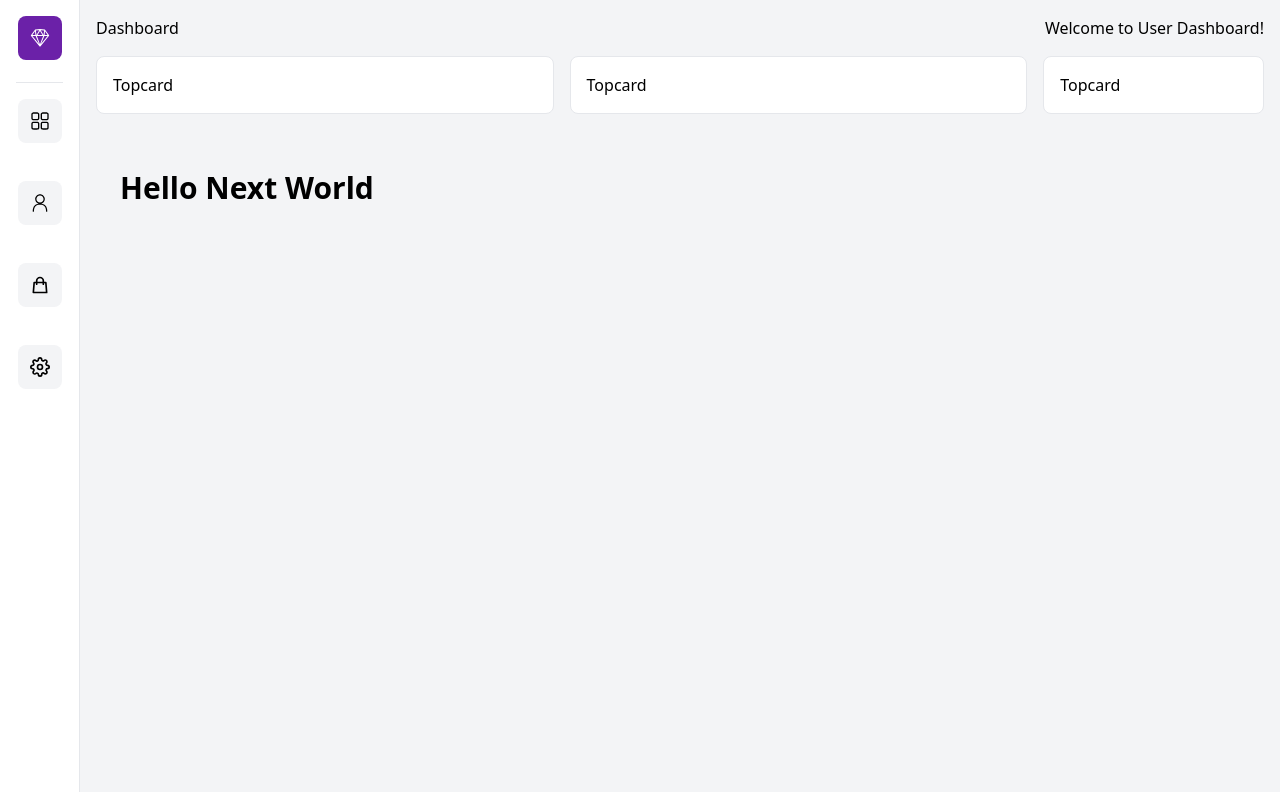
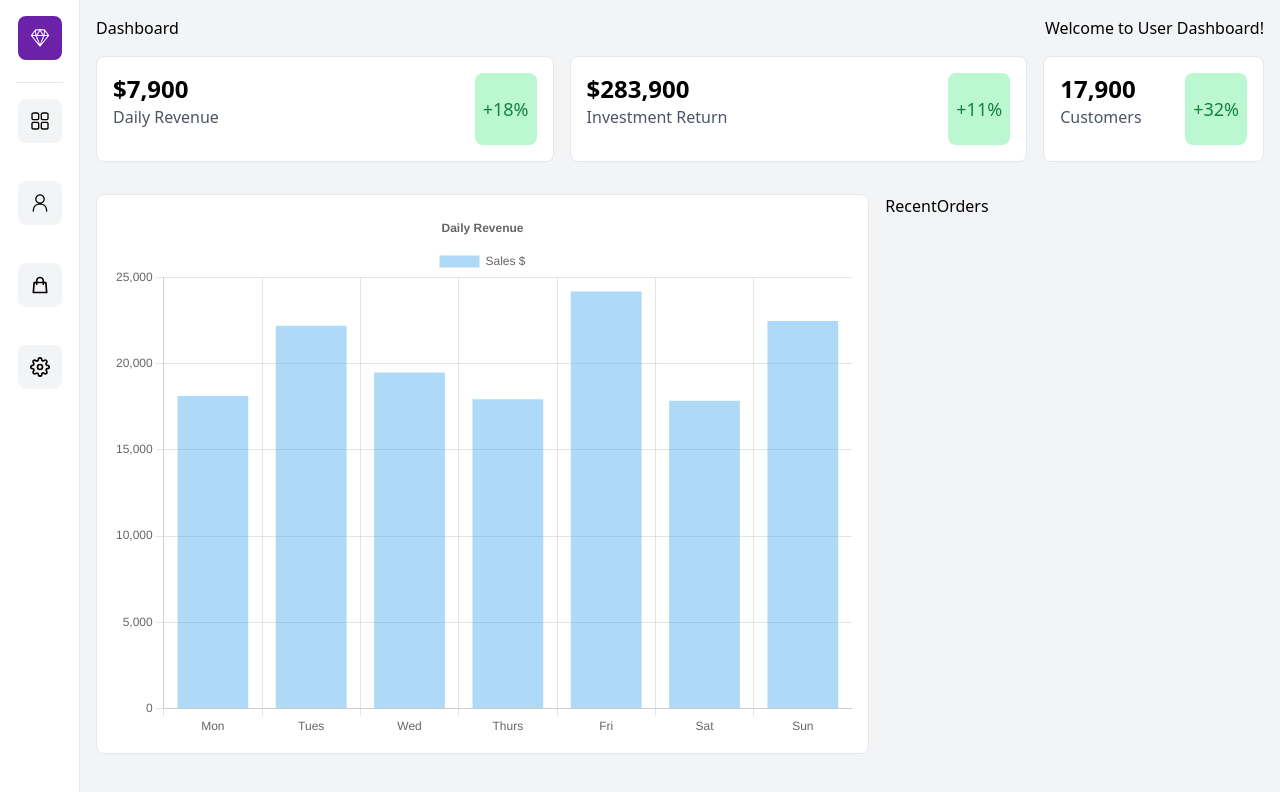
Before and after one commit to HasanHafizurRahman/nextjs-user-dashboard, a Next.js app: page / in a window 1280 px wide. Shown: the top 792 px of the page. Built offline with nearby package versions, Linux system fonts and the light colour scheme.

Commit message:
bar chart

```diff
--- a/package.json
+++ b/package.json
@@ -10,11 +10,13 @@
   },
   "dependencies": {
     "autoprefixer": "10.4.14",
+    "chart.js": "^4.3.0",
     "eslint": "8.42.0",
     "eslint-config-next": "13.4.5",
     "next": "13.4.5",
     "postcss": "8.4.24",
     "react": "18.2.0",
+    "react-chartjs-2": "^5.2.0",
     "react-dom": "18.2.0",
     "react-icons": "^4.9.0",
     "tailwindcss": "3.3.2"
--- /dev/null
+++ b/src/components/Barchart.jsx
@@ -0,0 +1,61 @@
+import React, { useState, useEffect } from "react";
+import { Bar } from "react-chartjs-2";
+import {
+  Chart as ChartJS,
+  CategoryScale,
+  LinearScale,
+  BarElement,
+  Title,
+  Tooltip,
+  Legend,
+} from "chart.js";
+ChartJS.register(
+  CategoryScale,
+  LinearScale,
+  BarElement,
+  Title,
+  Tooltip,
+  Legend
+);
+const Barchart = () => {
+  const [chartData, setChartData] = useState({
+    datasets: [],
+  });
+  const [chartOptions, setChartOptions] = useState({});
+
+  useEffect(() => {
+    setChartData({
+      labels: ["Mon", "Tues", "Wed", "Thurs", "Fri", "Sat", "Sun"],
+      datasets: [
+        {
+          label: "Sales $",
+          data: [18127, 22201, 19490, 17938, 24182, 17842, 22475],
+          borderColor: "rgb(53, 162, 235)",
+          backgroundColor: "rgb(53, 162, 235, 0.4",
+        },
+      ],
+    });
+    setChartOptions({
+      plugins: {
+        legend: {
+          position: "top",
+        },
+        title: {
+          display: true,
+          text: "Daily Revenue",
+        },
+      },
+      maintainAspectRatio: false,
+      responsive: true,
+    });
+  }, []);
+  return (
+    <>
+      <div className="w-full md:col-span-2 relative lg:h-[70vh] h-[50vh] m-auto p-4 border rounded-lg bg-white">
+        <Bar data={chartData} options={chartOptions} />
+      </div>
+    </>
+  );
+};
+
+export default Barchart;
--- /dev/null
+++ b/src/components/RecentOrders.jsx
@@ -0,0 +1,5 @@
+const RecentOrders = () => {
+  return <div>RecentOrders</div>;
+};
+
+export default RecentOrders;
--- a/src/components/TopCards.jsx
+++ b/src/components/TopCards.jsx
@@ -2,13 +2,31 @@ const TopCards = () => {
   return (
     <div className="grid lg:grid-cols-5 gap-4 p-4">
       <div className="lg:col-span-2 col-span-1 bg-white flex justify-between w-full border p-4 rounded-lg">
-        Topcard
+        <div className="flex flex-col pb-4 w-full">
+          <p className="text-2xl font-bold">$7,900</p>
+          <p className="text-gray-600">Daily Revenue</p>
+        </div>
+        <p className="bg-green-200 flex justify-center items-center p-2 rounded-lg">
+          <span className="text-green-700 text-lg">+18%</span>
+        </p>
       </div>
       <div className="lg:col-span-2 col-span-1 bg-white flex justify-between w-full border p-4 rounded-lg">
-        Topcard
+        <div className="flex flex-col pb-4 w-full">
+          <p className="text-2xl font-bold">$283,900</p>
+          <p className="text-gray-600">Investment Return</p>
+        </div>
+        <p className="bg-green-200 flex justify-center items-center p-2 rounded-lg">
+          <span className="text-green-700 text-lg">+11%</span>
+        </p>
       </div>
       <div className="bg-white flex justify-between w-full border p-4 rounded-lg">
-        Topcard
+        <div className="flex flex-col pb-4 w-full">
+          <p className="text-2xl font-bold">17,900</p>
+          <p className="text-gray-600">Customers</p>
+        </div>
+        <p className="bg-green-200 flex justify-center items-center p-2 rounded-lg">
+          <span className="text-green-700 text-lg">+32%</span>
+        </p>
       </div>
     </div>
   );
--- a/src/pages/index.js
+++ b/src/pages/index.js
@@ -1,4 +1,6 @@
+import Barchart from "@/components/Barchart";
 import Header from "@/components/Header";
+import RecentOrders from "@/components/RecentOrders";
 import TopCards from "@/components/TopCards";
 import Head from "next/head";
 
@@ -11,9 +13,10 @@ export default function Home() {
       <main className="bg-gray-100 min-h-screen">
         <Header />
         <TopCards />
-        <h1 className="text-black  text-3xl font-bold p-10">
-          Hello Next World
-        </h1>
+        <div className="p-4 grid md:grid-cols-3 grid-cols-1 gap-4">
+          <Barchart />
+          <RecentOrders />
+        </div>
       </main>
     </>
   );
```
Also changed, not shown: 1 other file (tests, documents, lock files or other folders).
